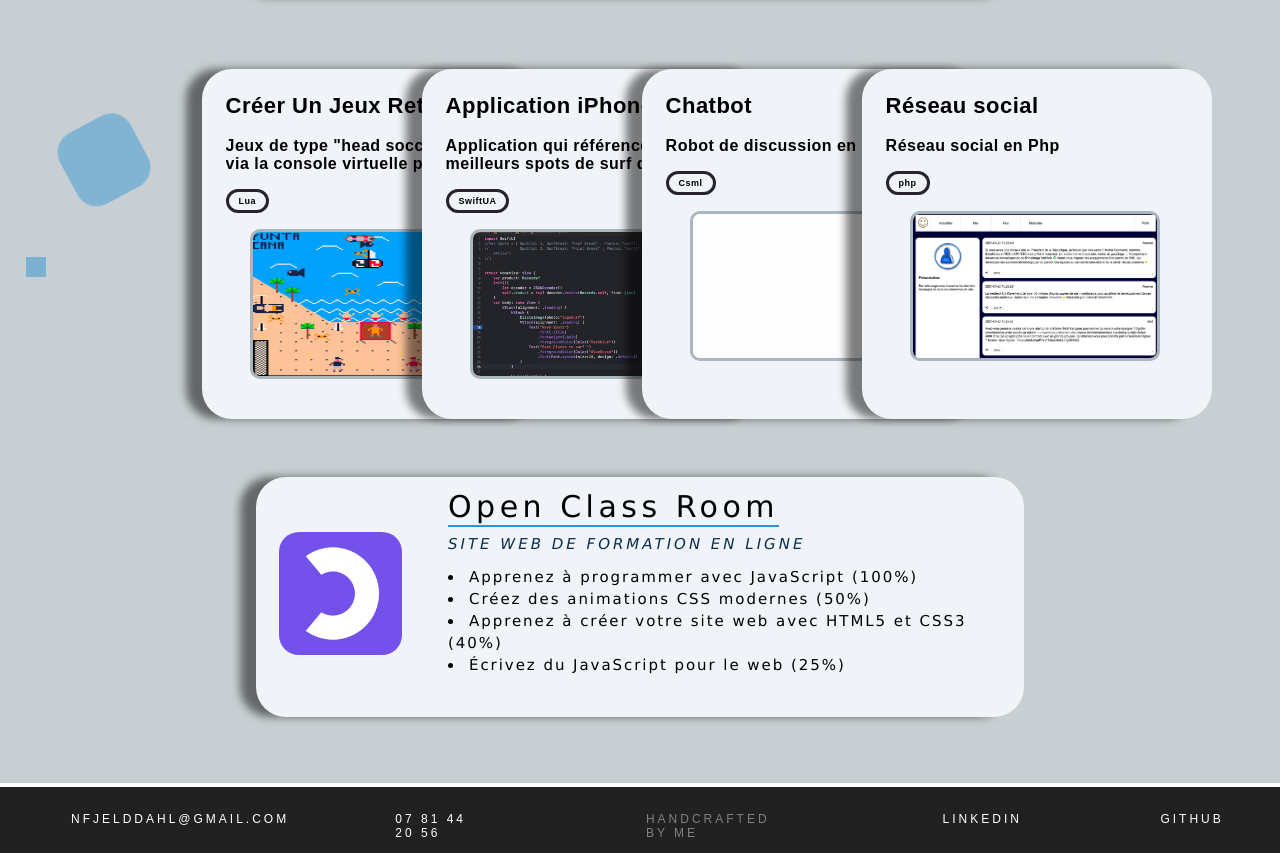
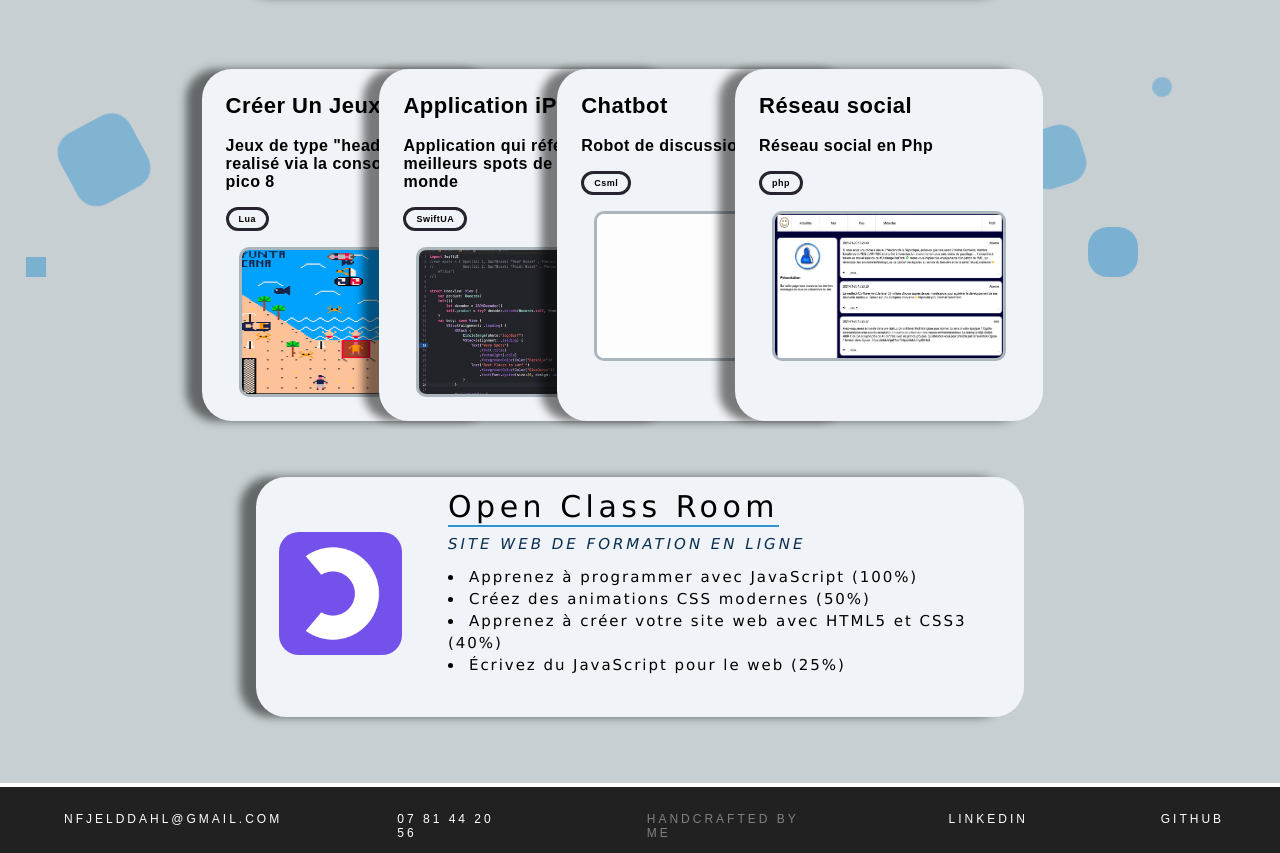
Before and after one commit to Nils92/Nils92.github.io, a plain HTML site: page index.html in a window 1280 px wide. Shown: the part 643-1496 px from the top of the page. Drawn offline with nearby package versions, Linux system fonts and the light colour scheme; a web font is replaced by a local one.

Commit message:
responsive

```diff
--- a/portfolio.css
+++ b/portfolio.css
@@ -718,7 +718,7 @@ body{
 }
 
 #footer a{
-  padding: 25px 71px;
+  padding: 25px 5%;
   display: block;
   text-transform: uppercase;
   color: white;
@@ -816,10 +816,10 @@ body{
                   z-index: 0;
                   position: static;
                   /* margin-bottom: 10%;  */
-                  margin-left: 8%;
+                  margin-left: 5%;
 
                   border-radius: 10px;
-                  width: 250px;
+                  width: 90%;
                   height: 150px;
 
                   border-top: 3px solid #aab5bc;
@@ -845,8 +845,8 @@ body{
                 .card {
                    overflow-x: hidden;
                    overflow-y: hidden;
-                    width: 350px;
-                    height: 350px;
+                    width: 26%;
+                    min-height: 26%;
                     border-radius: 30px;
                     background-color: #f0f3f7;
                     box-shadow: -1rem 0 0.5rem rgba(0, 0, 0, 0.5);
--- a/style.css
+++ b/style.css
@@ -170,7 +170,7 @@ br{
 }
 
 #footer a{
-  padding: 25px 68px;
+  padding: 25px 5%;
   display: block;
   text-transform: uppercase;
   color: white;
@@ -497,15 +497,15 @@ a.effect-underline:hover{
   z-index: 1;
   position: absolute;
   top:15%;
-  left: 5%;
+  left: 8%;
 }
 
 .gif{
   border-radius: 15px;
   position: absolute;
   top: 1.5%;
-  left: 7.5%;
-  width: 250px;
+  left: 5%;
+  width: 90%;
   height: 180px;
   border-top: 3px solid #aab5bc;
   border-right: 3px solid #aab5bc;
@@ -558,7 +558,7 @@ i {
 }
 
 .container .card .face {
-    width: 300px;
+    width: 35vh;
     height: 200px;
     transition: 0.5s;
 }
```
Also changed, not shown: img/morpion.gif (deleted), 2 other files.
